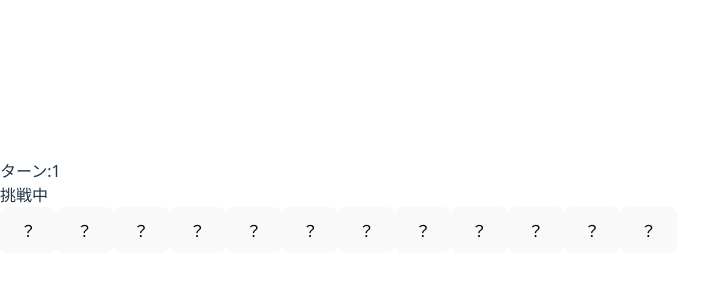
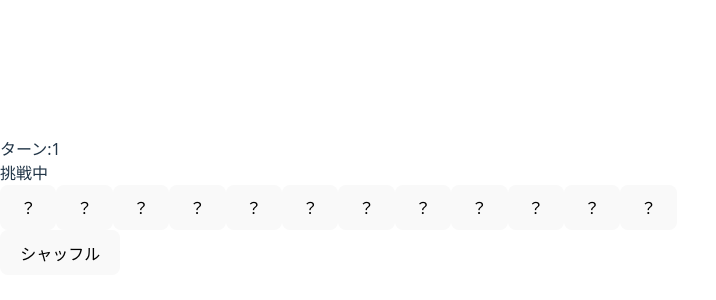
Before and after one commit to Ryoran-ran/React-Ts-Merancholy, a React (Vite) app in the folder melancholy/: page / in a window 1280 px wide. Shown: the part 194-494 px from the top of the page, without its empty margins (0-716 px from the left). Built offline with nearby package versions, Linux system fonts and the light colour scheme.

Commit message:
feat:シャッフルボタンを追加

```diff
--- a/melancholy/src/components/GamePlay.tsx
+++ b/melancholy/src/components/GamePlay.tsx
@@ -65,6 +65,20 @@ function AppGamePlay() {
           <Card key={card.id} card={card} onClick={() => handleCardClick(card.id)} />
         ))}
       </div>
+      <button
+        type="button"
+        onClick={
+          () =>{
+            setCards(createCards(6))
+            setIsChecking(false)
+            setTurn(1)
+            setIsClear(false)
+          }
+
+        }
+      >
+        シャッフル
+      </button>
     </>
   )
 }
```
